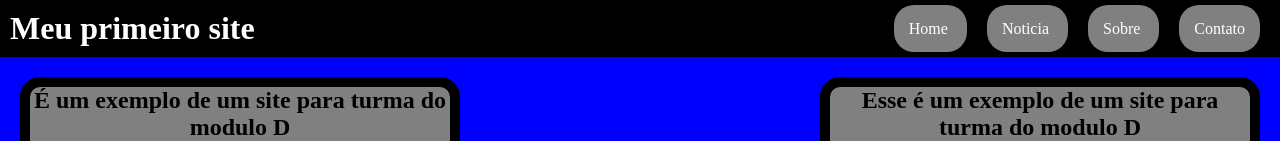
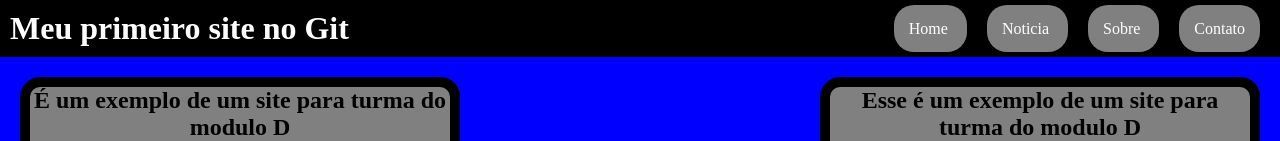
Before and after one commit to duartesleo/meuPrimeiroCommit, a plain HTML site: page index.html in a window 1280 px wide. Shown: the top 141 px of the page. Drawn offline with Linux system fonts and the light colour scheme.

Commit message:
Update index.html

```diff
--- a/index.html
+++ b/index.html
@@ -13,7 +13,7 @@
    <div class="navgaitor">
 
 
-   <h1>Meu primeiro site</h1>
+   <h1>Meu primeiro site no Git</h1>
 
    <nav>
       <a href="index.html"> Home </a>
```
